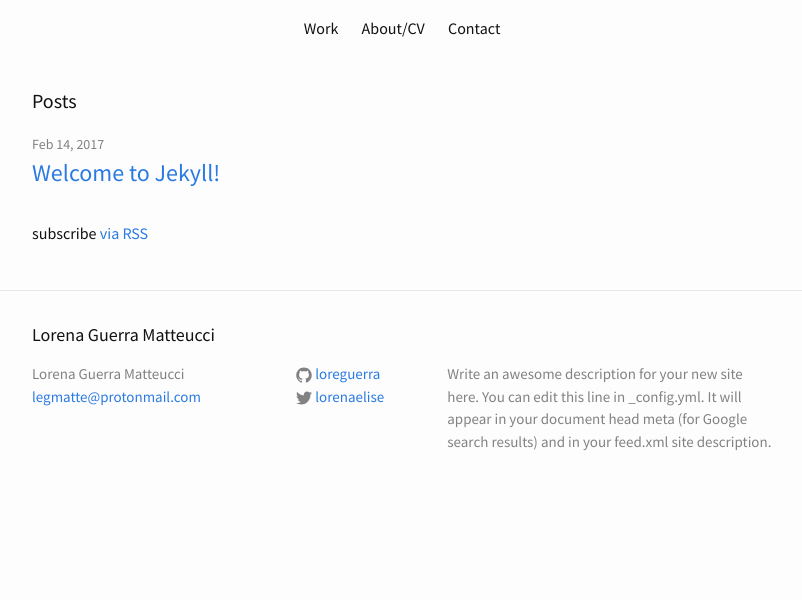
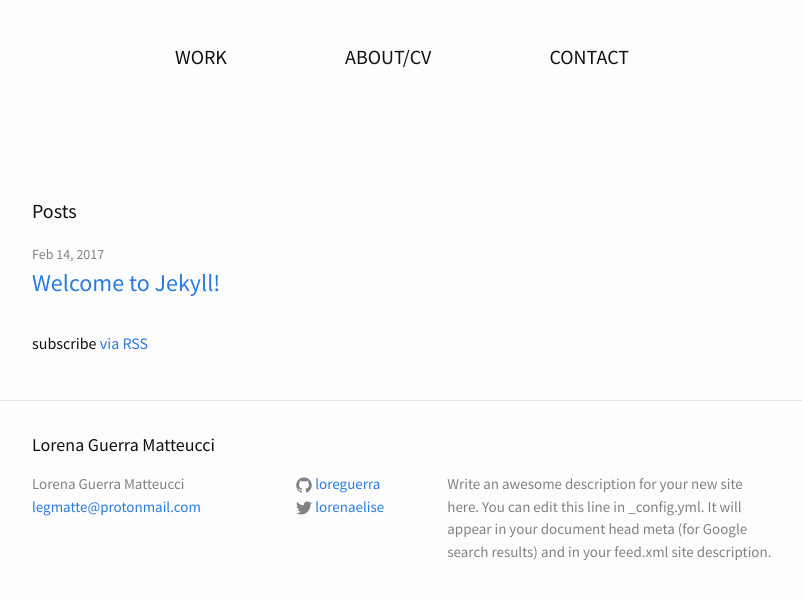
Before and after one commit to loreguerra/portfolio, a Jekyll site: the page built from index.md, in a window 1280 px wide. Shown: the top 600 px of the page, without its empty margins (238-1040 px from the left). Built offline with Jekyll 4.4.1, drawn with Linux system fonts in a browser that asks for light colours.

Commit message:
style navigation h4 and spacing

```diff
--- a/_includes/header.html
+++ b/_includes/header.html
@@ -12,10 +12,10 @@
       </span>
 
       <div class="trigger">
-        <a class="page-link" href="{{ "/" | relative_url}}">Work</a>
+        <a class="page-link" href="{{ "/" | relative_url}}"><h4>Work</h4></a>
         {% for page in site.pages %}
           {% if page.title %}
-          <a class="page-link" href="{{ page.url | relative_url }}">{{ page.title | escape }}</a>
+          <a class="page-link" href="{{ page.url | relative_url }}"><h4>{{ page.title | escape }}</h4></a>
           {% endif %}
         {% endfor %}
       </div>
--- a/_sass/minima/_layout.scss
+++ b/_sass/minima/_layout.scss
@@ -25,6 +25,8 @@
 .site-nav {
   text-align: center;
   line-height: 56px;
+  margin-top: 30px;
+  margin-bottom: 80px;
 
   .menu-icon {
     display: none;
@@ -36,7 +38,12 @@
 
     // Gaps between nav items, but not on the last one
     &:not(:last-child) {
-      margin-right: 20px;
+      margin-right: 115px;
+    }
+    h4{
+      font-size: 20px;
+      text-transform: uppercase;
+      display: inline;
     }
   }
 
```
